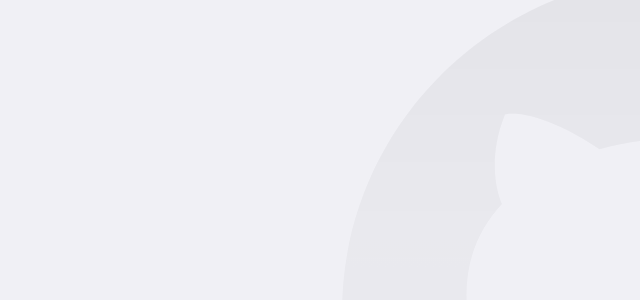
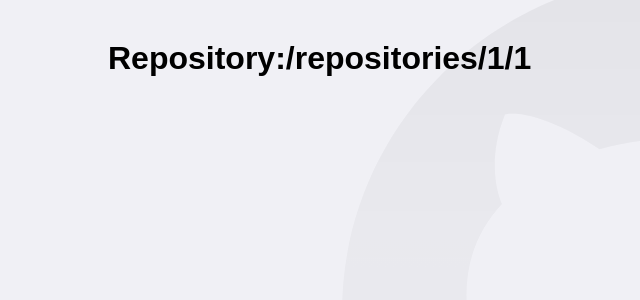
Before and after one commit to Junior580/github-explorer, a React (Vite) app: page /repositories/1/1 in a window 1280 px wide. Before the commit this address had no page. Shown: the top 300 px of the page, without its empty margins (72-712 px from the left). Built offline with nearby package versions, Linux system fonts and the light colour scheme.

Commit message:
feat: route to repository

```diff
--- a/src/pages/Dashboard/index.tsx
+++ b/src/pages/Dashboard/index.tsx
@@ -1,5 +1,6 @@
 import { useState, FormEvent, useCallback, useEffect } from 'react'
 import { Title, Form, Repositories, Error } from './style'
+import { Link } from 'react-router-dom'
 import { FiChevronRight } from 'react-icons/fi'
 import api from '../../services/api'
 import logoImg from '../../assets/logo.svg'
@@ -50,6 +51,7 @@ const Dashboard: React.FC = () => {
       const response = await api.get<IRepository>(`repos/${newRepo}`)
 
       const repository = response.data
+      console.log(response.data)
 
       setRepositories([...repositories, repository])
 
@@ -80,7 +82,12 @@ const Dashboard: React.FC = () => {
 
       <Repositories>
         {repositories.map(repository => (
-          <a key={repository.full_name} href="/">
+          <Link
+            key={repository.full_name}
+            to={`/repositories/${repository.full_name.split('/')[0]}/${
+              repository.full_name.split('/')[1]
+            }`}
+          >
             <img
               src={repository.owner.avatar_url}
               alt={repository.owner.login}
@@ -90,7 +97,7 @@ const Dashboard: React.FC = () => {
               <p>{repository.description}</p>
             </div>
             <FiChevronRight size={20} />
-          </a>
+          </Link>
         ))}
       </Repositories>
     </>
--- a/src/pages/Repository/index.tsx
+++ b/src/pages/Repository/index.tsx
@@ -1,7 +1,14 @@
+import { useResolvedPath } from 'react-router-dom'
+
+interface IRepositoryParams {
+  repository: string
+}
+
 const Repository: React.FC = () => {
+  const { pathname } = useResolvedPath('')
   return (
     <>
-      <h1>Repository</h1>
+      <h1>Repository:{pathname}</h1>
     </>
   )
 }
--- a/src/routes/index.tsx
+++ b/src/routes/index.tsx
@@ -7,7 +7,10 @@ const AppRoutes: React.FC = () => {
   return (
     <Routes>
       <Route path="/" Component={Dashboard} />
-      <Route path="/repository" Component={Repository} />
+      <Route
+        path="/repositories/:repositoryUser/:repository"
+        Component={Repository}
+      />
     </Routes>
   )
 }
```
